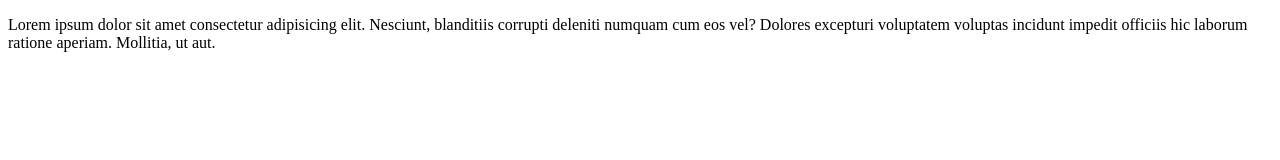
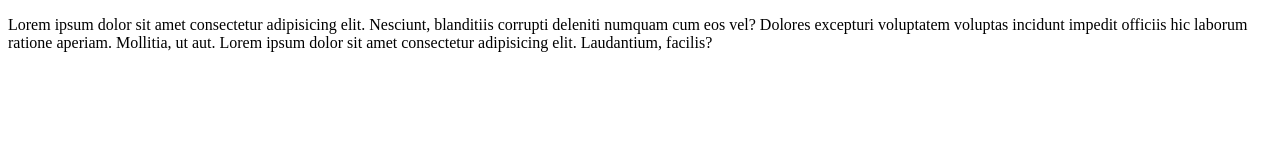
Before and after one commit to danna2123/proyectoDemo, a plain HTML site: page index.html in a window 1280 px wide. Drawn offline with Linux system fonts and the light colour scheme.

Commit message:
first commit

```diff
--- a/index.html
+++ b/index.html
@@ -9,6 +9,7 @@
 <body>
     <p>
         Lorem ipsum dolor sit amet consectetur adipisicing elit. Nesciunt, blanditiis corrupti deleniti numquam cum eos vel? Dolores excepturi voluptatem voluptas incidunt impedit officiis hic laborum ratione aperiam. Mollitia, ut aut.
+        Lorem ipsum dolor sit amet consectetur adipisicing elit. Laudantium, facilis?
     </p>
 </body>
 </html>
```
